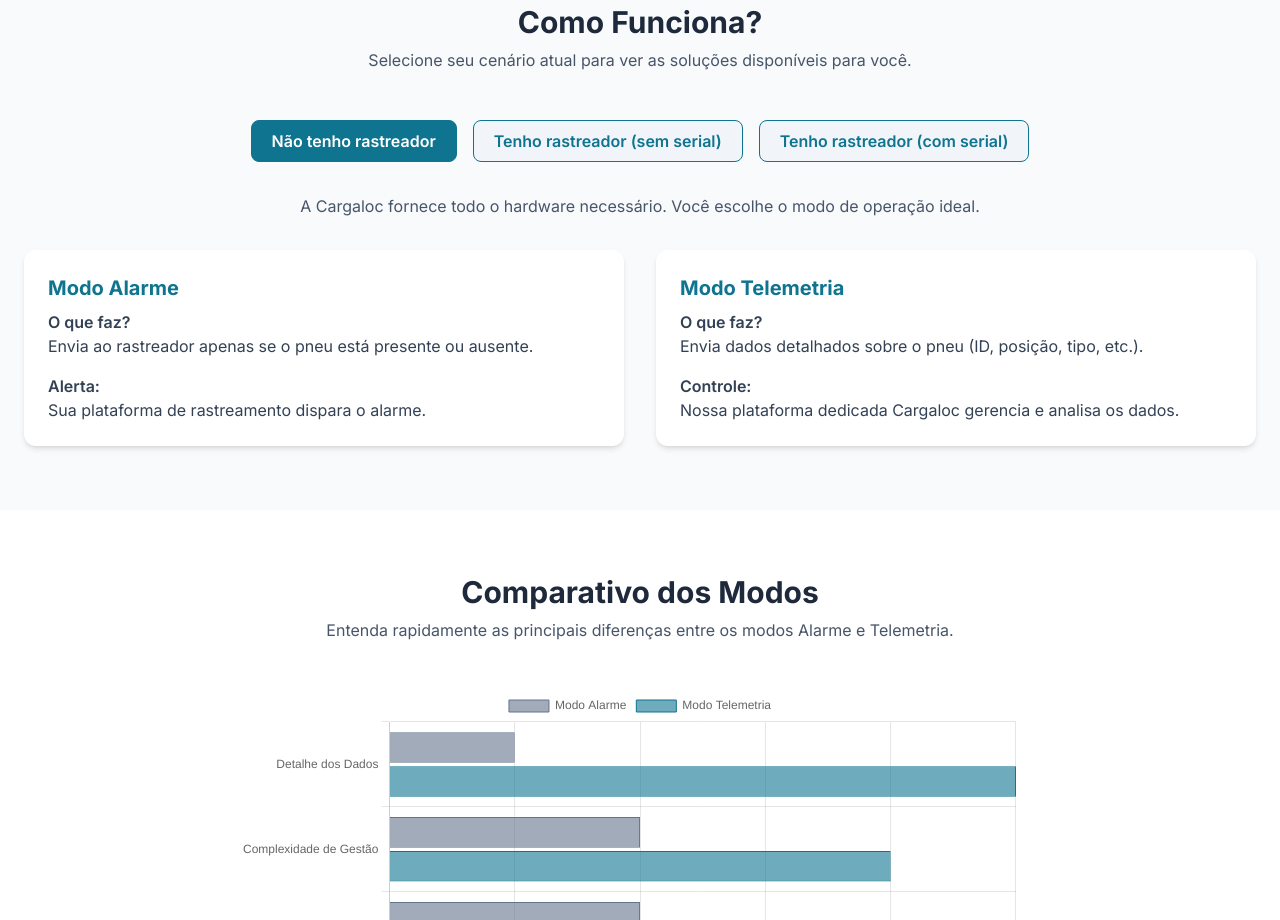
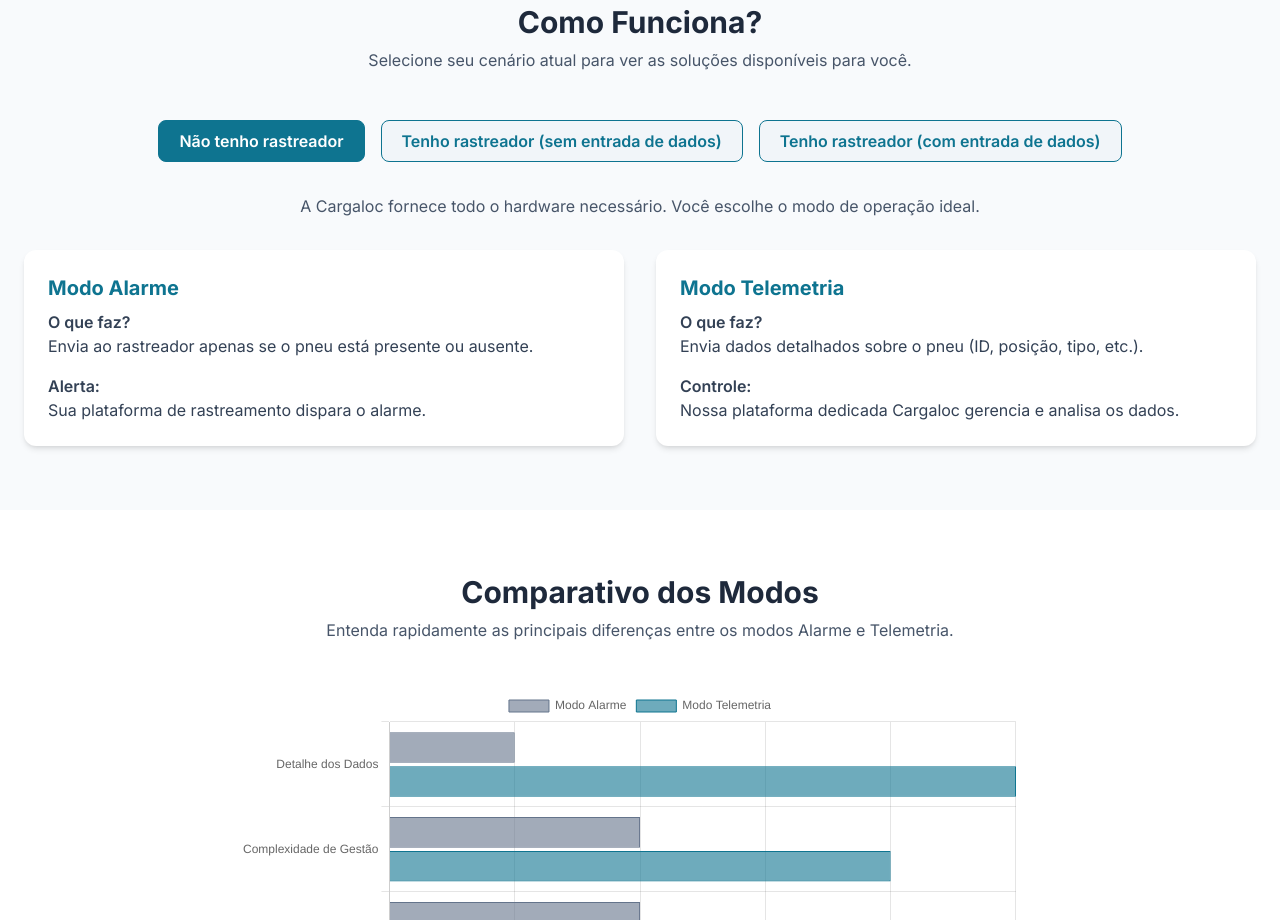
Before and after one commit to Cargaloc/web, a plain HTML site: page index.html in a window 1280 px wide. Shown: the part 1580-2500 px from the top of the page. Drawn offline with nearby package versions, Linux system fonts and the light colour scheme.

Commit message:
Add files via upload

```diff
--- a/index.html
+++ b/index.html
@@ -171,8 +171,8 @@
 
                 <div class="flex flex-wrap justify-center gap-4 mb-8" id="scenario-selector">
                     <button class="btn-secondary px-5 py-2 rounded-lg font-semibold active" data-scenario="1">Não tenho rastreador</button>
-                    <button class="btn-secondary px-5 py-2 rounded-lg font-semibold" data-scenario="2">Tenho rastreador (sem serial)</button>
-                    <button class="btn-secondary px-5 py-2 rounded-lg font-semibold" data-scenario="3">Tenho rastreador (com serial)</button>
+                    <button class="btn-secondary px-5 py-2 rounded-lg font-semibold" data-scenario="2">Tenho rastreador (sem entrada de dados)</button>
+                    <button class="btn-secondary px-5 py-2 rounded-lg font-semibold" data-scenario="3">Tenho rastreador (com entrada de dados)</button>
                 </div>
 
                 <div id="scenarios-content">
```
